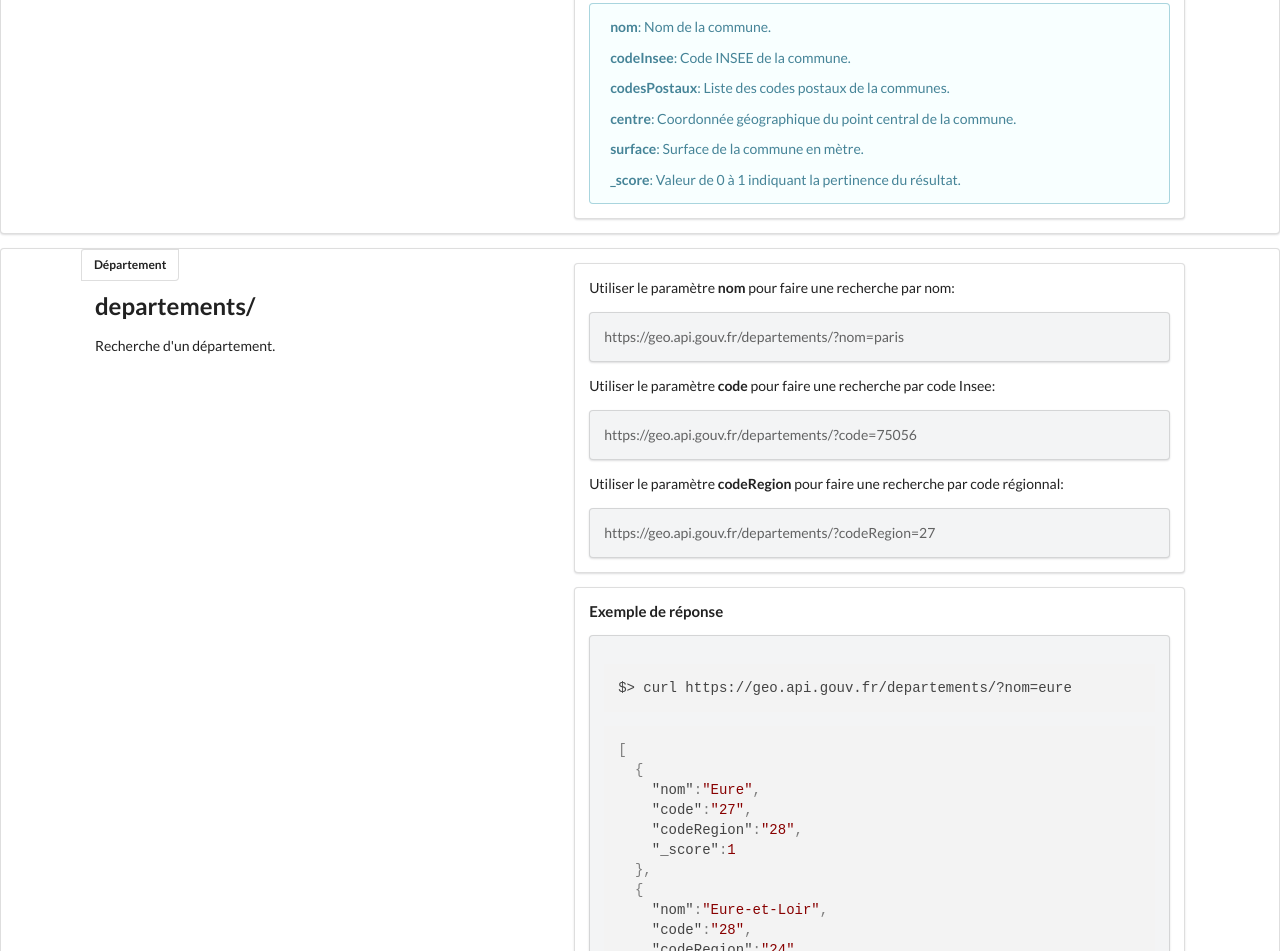
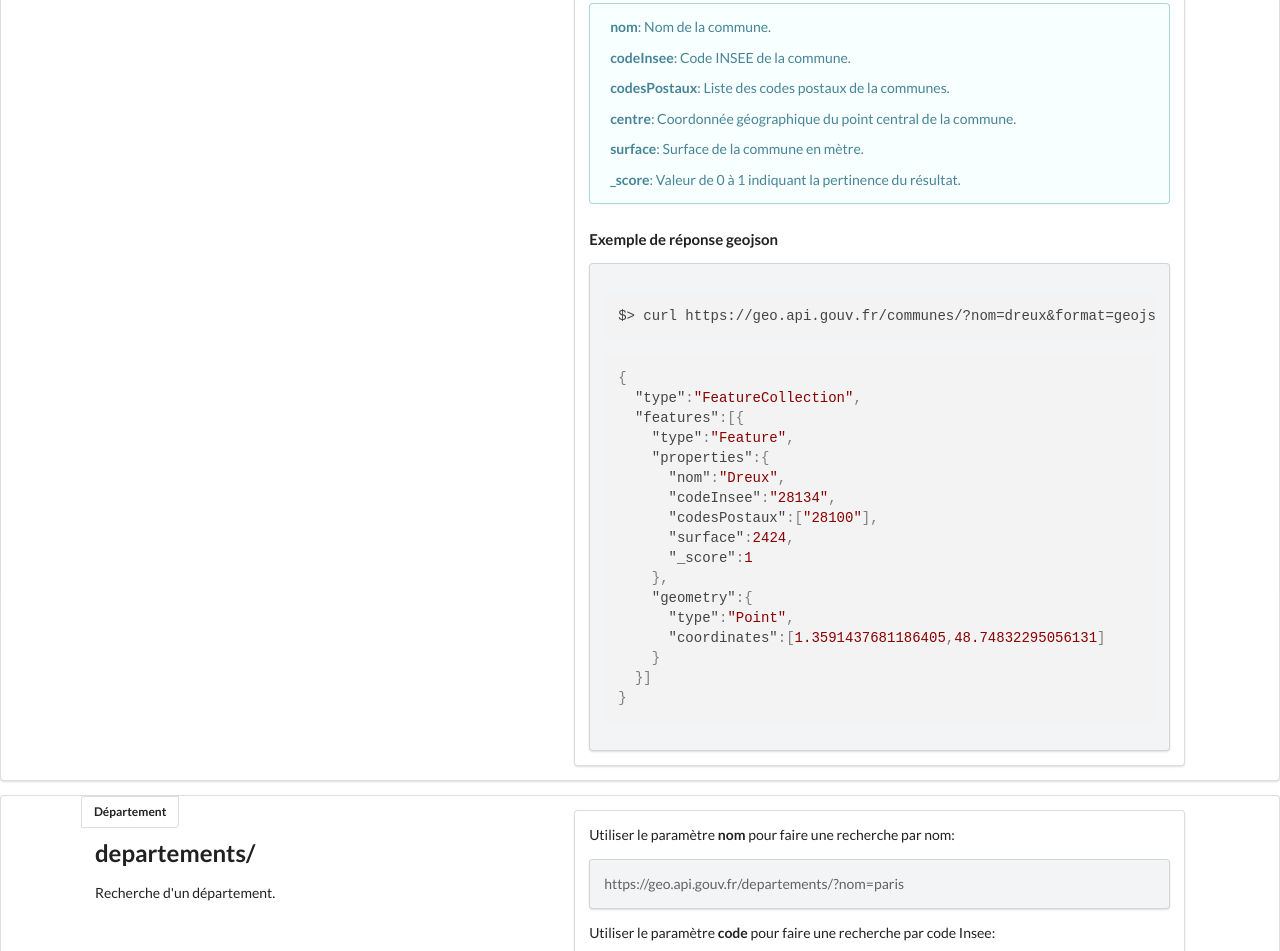
Before and after one commit to datagouv/api-geo, a website: page index.html in a window 1280 px wide. Shown: the part 1193-2144 px from the top of the page. Drawn offline with nearby package versions, Linux system fonts and the light colour scheme.

Commit message:
Add geojson exemple

```diff
--- a/index.html
+++ b/index.html
@@ -39,7 +39,7 @@
         <div class="ui secondary segment">https://geo.api.gouv.fr/communes/?nom=rouen&format=geojson</div>
       </div>
       <div class="ui aligned segment">
-        <h4>Exemple de réponse</h4>
+        <h4>Exemple de réponses</h4>
         <div class="ui secondary segment">
           <pre><code class="bash">$> curl https://geo.api.gouv.fr/communes/?nom=dreux</code></pre>
           <pre><code class="json">[
@@ -69,6 +69,27 @@
         <p><b>surface</b>: Surface de la commune en mètre.</p>
         <p><b>_score</b>: Valeur de 0 à 1 indiquant la pertinence du résultat.</p>
       </div>
+      <h4>Exemple de réponse geojson</h4>
+      <div class="ui secondary segment">
+        <pre><code class="bash">$> curl https://geo.api.gouv.fr/communes/?nom=dreux&format=geojson</code></pre>
+        <pre><code class="json">{
+  "type":"FeatureCollection",
+  "features":[{
+    "type":"Feature",
+    "properties":{
+      "nom":"Dreux",
+      "codeInsee":"28134",
+      "codesPostaux":["28100"],
+      "surface":2424,
+      "_score":1
+    },
+    "geometry":{
+      "type":"Point",
+      "coordinates":[1.3591437681186405,48.74832295056131]
+    }
+  }]
+}</code></pre>
+    </div>
     </div>
     </div>
   <div class="one wide column"></div>
```
